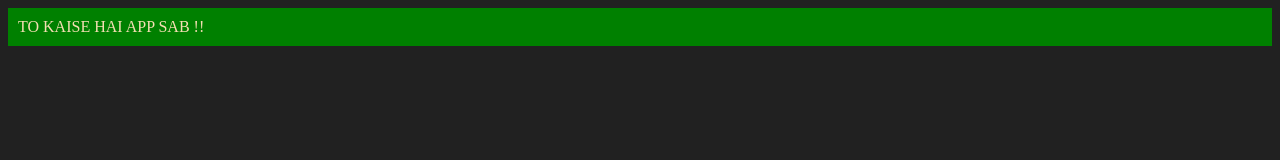
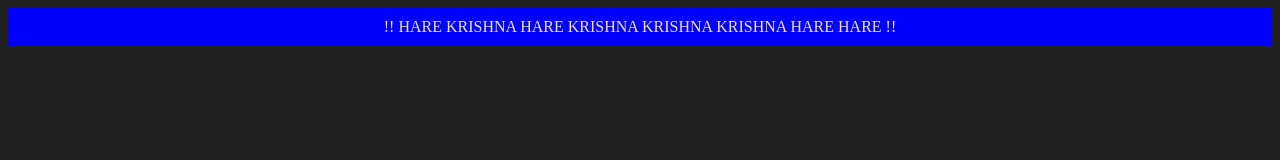
Before and after one commit to shivkumar8052/Series_of_Javascript, a plain HTML site: page 06_DOM/third.html in a window 1280 px wide. Drawn offline with Linux system fonts and the light colour scheme.

Commit message:
update file

```diff
--- a/06_DOM/third.html
+++ b/06_DOM/third.html
@@ -15,10 +15,11 @@ const div = document.createElement('div')
 div.id = Math.floor(Math.random()*10+1)
 div.className = 'first_div'
 div.setAttribute('title','apna_div')
-div.style.backgroundColor = "green"
+div.style.backgroundColor = "blue"
 div.style.padding = '10px'
+div.style.textAlign = 'center'
 // div.innerText = "My name is SHIV JI !!"
-const textNOde = document.createTextNode("TO KAISE HAI APP SAB !!")
+const textNOde = document.createTextNode("!! HARE KRISHNA HARE KRISHNA KRISHNA KRISHNA HARE HARE !!")
 div.appendChild(textNOde);
 document.body.appendChild(div)
 console.log(div)
```
